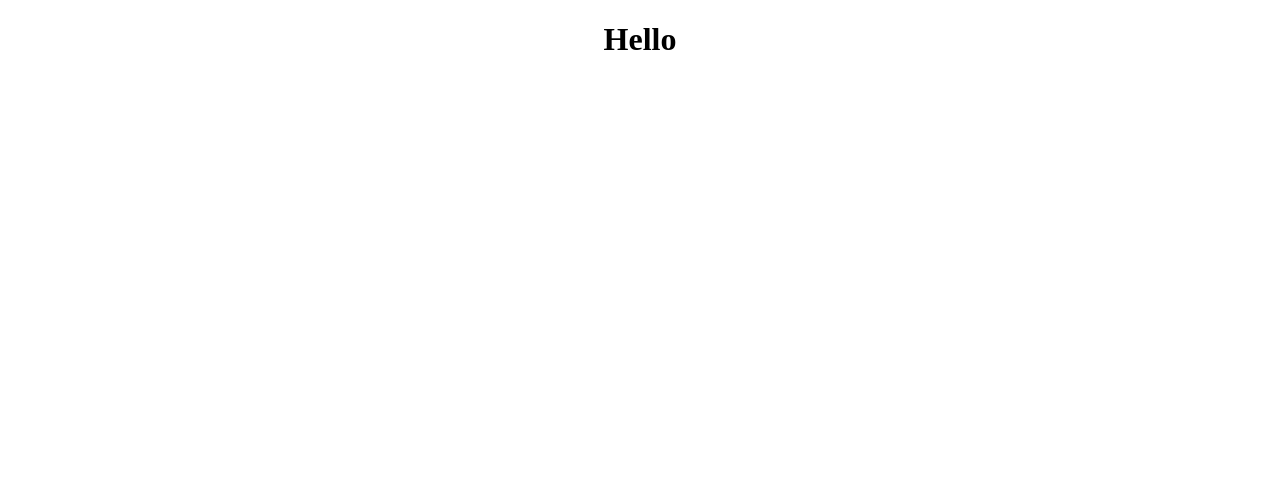
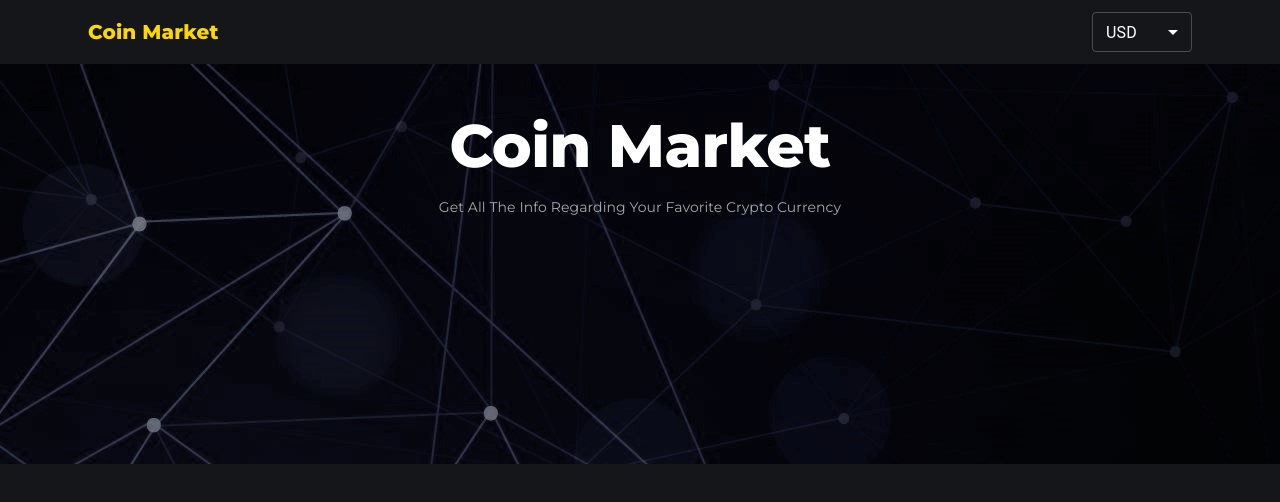
Before and after one commit to valentin93z/coin-market-info, a React (Create React App) app: page / in a window 1280 px wide. Shown: the top 502 px of the page. Built offline with nearby package versions, Linux system fonts and the light colour scheme.

Commit message:
add header, banner in process

```diff
--- a/package.json
+++ b/package.json
@@ -4,11 +4,16 @@
   "version": "0.1.0",
   "private": true,
   "dependencies": {
+    "@emotion/react": "^11.10.0",
+    "@emotion/styled": "^11.10.0",
+    "@mui/lab": "^5.0.0-alpha.95",
+    "@mui/material": "^5.10.1",
     "@testing-library/jest-dom": "^5.16.5",
     "@testing-library/react": "^13.3.0",
     "@testing-library/user-event": "^13.5.0",
     "react": "^18.2.0",
     "react-dom": "^18.2.0",
+    "react-router-dom": "^6.3.0",
     "react-scripts": "5.0.1",
     "web-vitals": "^2.1.4"
   },
--- a/public/index.html
+++ b/public/index.html
@@ -6,7 +6,7 @@
     <meta name="viewport" content="width=device-width, initial-scale=1" />
     <meta name="theme-color" content="#000000" />
     <meta name="description" content="Web site created using create-react-app" />
-    <title>Coin Market Info</title>
+    <title>Coin Market</title>
   </head>
   <body>
     <div id="root"></div>
--- a/src/App.js
+++ b/src/App.js
@@ -1,8 +1,19 @@
+import { Route, Routes } from "react-router-dom";
+import Header from "./Components/Header";
+import Homepage from "./Pages/Homepage";
+import CoinPage from "./Pages/CoinPage";
+
 function App() {
+
+
   return (
-    <div className="App">
-      <h1>Hello</h1>
-    </div>
+      <div className="App">
+        <Header />
+        <Routes>
+          <Route path={'/'} element={<Homepage />} />
+          <Route path={'/coins/:id'} element={<CoinPage />} />
+        </Routes>
+      </div>
   );
 }
 
--- /dev/null
+++ b/src/Components/Banner.js
@@ -0,0 +1,34 @@
+import { Container, Typography } from '@mui/material';
+import React from 'react';
+
+const Banner = () => {
+  return (
+    <div className='banner'>
+        <Container className='bannerContainer'>
+            <div className='tagline'>
+                <Typography
+                    variant='h2'
+                    style={{
+                        fontWeight: 'bold',
+                        marginBottom: 15,
+                        fontFamily: 'Montserrat',
+                    }}
+                >
+                    Coin Market
+                </Typography>
+                <Typography
+                    variant='subtitle2'
+                    style={{
+                        color: 'darkgrey',
+                        fontFamily: 'Montserrat'
+                    }}
+                >
+                    Get All The Info Regarding Your Favorite Crypto Currency
+                </Typography>
+            </div>
+        </Container>
+    </div>
+  )
+}
+
+export default Banner;
--- /dev/null
+++ b/src/Components/Header.js
@@ -0,0 +1,53 @@
+import React from 'react';
+import { useNavigate } from 'react-router-dom';
+import { AppBar, Container, createTheme, MenuItem, Select, ThemeProvider, Toolbar, Typography } from '@mui/material';
+import { CryptoState } from '../CryptoContext';
+
+
+const Header = () => {
+
+    const navigate = useNavigate();
+
+    const { currency, setCurrency } = CryptoState();
+
+    const darkTheme = createTheme({
+        palette: {
+            mode: 'dark'
+        }
+    });
+
+  return (
+    <ThemeProvider theme={darkTheme}>
+        <AppBar color="transparent" position="static">
+            <Container>
+                <Toolbar>
+                    <Typography
+                        className='title'
+                        onClick={() => navigate('/')}
+                        variant='h6'
+                    >
+                        Coin Market
+                    </Typography>
+
+                    <Select
+                        variant='outlined'
+                        style={{
+                            width: 100,
+                            height: 40,
+                            marginLeft: 15
+                        }}
+                        value={currency}
+                        onChange={(e) => setCurrency(e.target.value)}
+                    >
+                        <MenuItem value={'USD'}>USD</MenuItem>
+                        <MenuItem value={'EUR'}>EUR</MenuItem>
+                        <MenuItem value={'RUB'}>RUB</MenuItem>
+                    </Select>
+                </Toolbar>
+            </Container>
+        </AppBar>
+    </ThemeProvider>
+  )
+}
+
+export default Header;
--- /dev/null
+++ b/src/CryptoContext.js
@@ -0,0 +1,25 @@
+import React, { createContext, useContext, useEffect, useState } from 'react';
+
+const Crypto = createContext();
+
+const CryptoContext = ({ children }) => {
+
+    const [currency, setCurrency] = useState('USD');
+    const [symbol, setSymbol] = useState('$');
+
+    useEffect(() => {
+        if (currency === 'USD') setSymbol('$');
+        else if (currency === 'EUR') setSymbol('€');
+        else if (currency === 'RUB') setSymbol('₽');
+    }, [currency]);
+
+  return (
+    <Crypto.Provider value={{currency, symbol, setCurrency}}>{children}</Crypto.Provider>
+  )
+}
+
+export default CryptoContext;
+
+export const CryptoState = () => {
+    return useContext(Crypto);
+}
--- /dev/null
+++ b/src/Pages/CoinPage.js
@@ -0,0 +1,9 @@
+import React from 'react';
+
+const CoinPage = () => {
+  return (
+    <div>CoinPage</div>
+  )
+}
+
+export default CoinPage;
--- /dev/null
+++ b/src/Pages/Homepage.js
@@ -0,0 +1,12 @@
+import React from 'react';
+import Banner from '../Components/Banner';
+
+const Homepage = () => {
+  return (
+    <>
+      <Banner />
+    </>
+  )
+}
+
+export default Homepage;
--- a/src/index.css
+++ b/src/index.css
@@ -1,3 +1,50 @@
-h1 {
-  text-align: center;
+@import url('https://fonts.googleapis.com/css2?family=Montserrat:wght@300;400;800&display=swap');
+
+* {
+  margin: 0;
+  padding: 0;
+  box-sizing: border-box;
 }
+
+html {
+  scroll-behavior: smooth;
+}
+
+a {
+  text-decoration: none;
+  color: gold;
+}
+
+.App {
+  background-color: #14161a;
+  color: white;
+  min-height: 100vh;
+}
+
+.title {
+  font-family: "Montserrat", sans-serif !important;
+  font-weight: bold !important;
+  color: gold;
+  flex: 1;
+  cursor: pointer;
+}
+
+.banner {
+  background: url('./img/banner.jpg');
+}
+
+.bannerContainer {
+  height: 400px;
+  display: flex;
+  flex-direction: column;
+  justify-content: space-around;
+  padding-top: 25px;
+}
+
+.tagline {
+  height: 40%;
+  display: flex;
+  flex-direction: column;
+  justify-content: center;
+  align-items: center;
+}
--- a/src/index.js
+++ b/src/index.js
@@ -2,10 +2,16 @@ import React from 'react';
 import ReactDOM from 'react-dom/client';
 import './index.css';
 import App from './App';
+import { BrowserRouter } from 'react-router-dom';
+import CryptoContext from './CryptoContext';
 
 const root = ReactDOM.createRoot(document.getElementById('root'));
 root.render(
   <React.StrictMode>
-    <App />
+    <BrowserRouter>
+      <CryptoContext>
+        <App />
+      </CryptoContext>
+    </BrowserRouter>
   </React.StrictMode>
 );
```
Also changed, not shown: src/config/api.js (added), src/img/banner.jpg (added), 1 other file (tests, documents, lock files or other folders).
